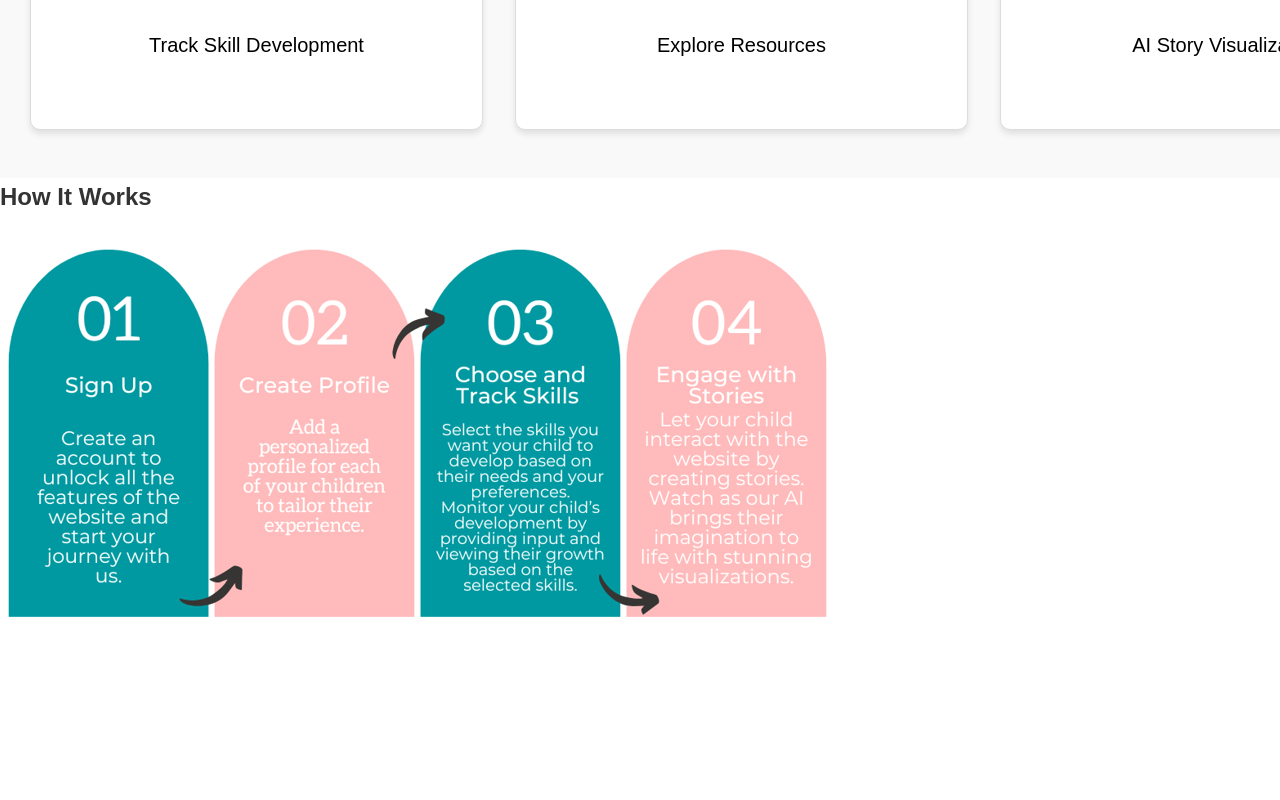
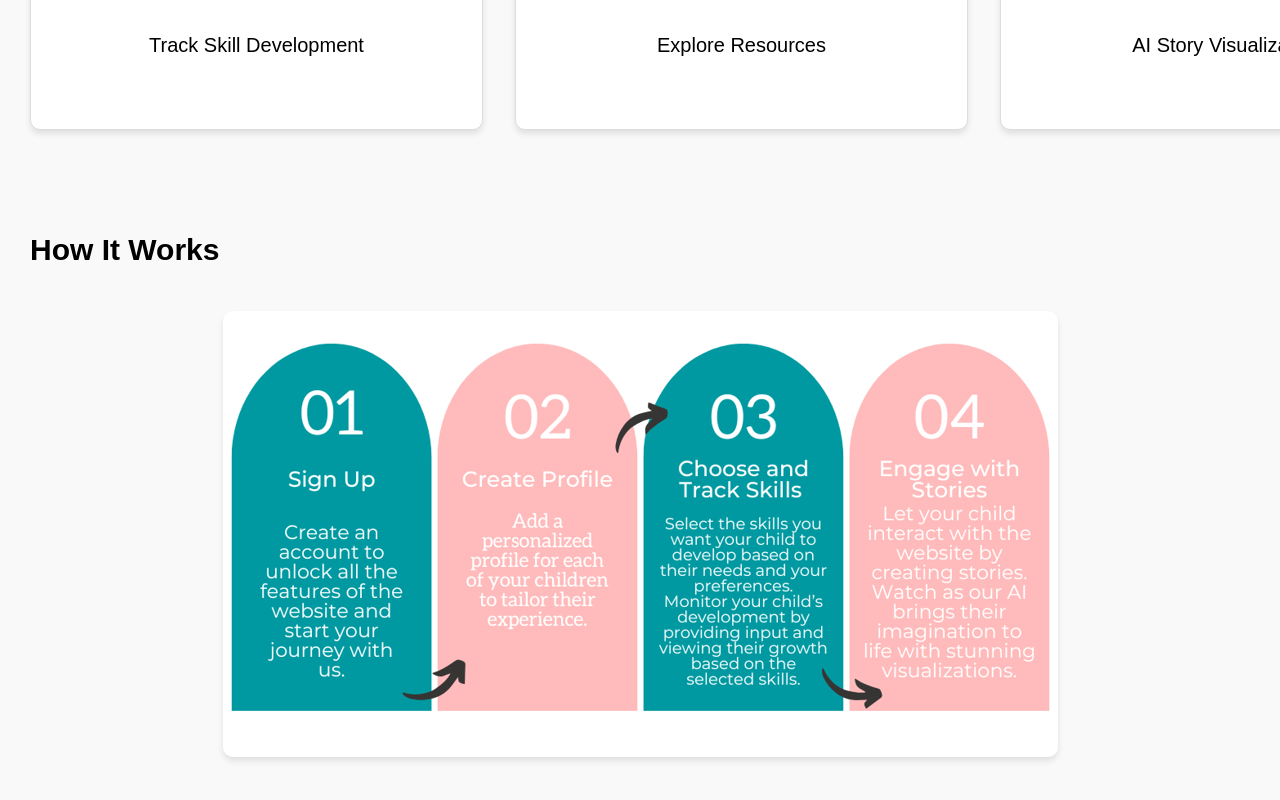
Before and after one commit to Yasmina-Maddah/nestling-frontend, a React (Create React App) app: page / in a window 1280 px wide. Shown: the part 2068-2868 px from the top of the page. Before the commit the page ends 2738 px from the top, so only its background shows below. Built offline with nearby package versions, Linux system fonts and the light colour scheme.

Commit message:
Styled the How-It-Works section

```diff
--- a/src/components/HowItWorks/HowItWorks.css
+++ b/src/components/HowItWorks/HowItWorks.css
@@ -0,0 +1,24 @@
+.how-it-works-section {
+    padding: 3rem 30px;
+    text-align: start;
+    background-color: #f9f9f9;
+  }
+
+  .how-it-works-title {
+    font-size: 30px;
+    font-weight: bold;
+    margin-bottom: 37px;
+    color: #000000;
+  }
+
+  .how-it-works-image-container {
+    display: flex;
+    justify-content: center;
+  }
+
+  .how-it-works-image {
+    max-width: 100%;
+    height: auto;
+    border-radius: 10px;
+    box-shadow: 0 4px 6px rgba(0, 0, 0, 0.1);
+  }
```
